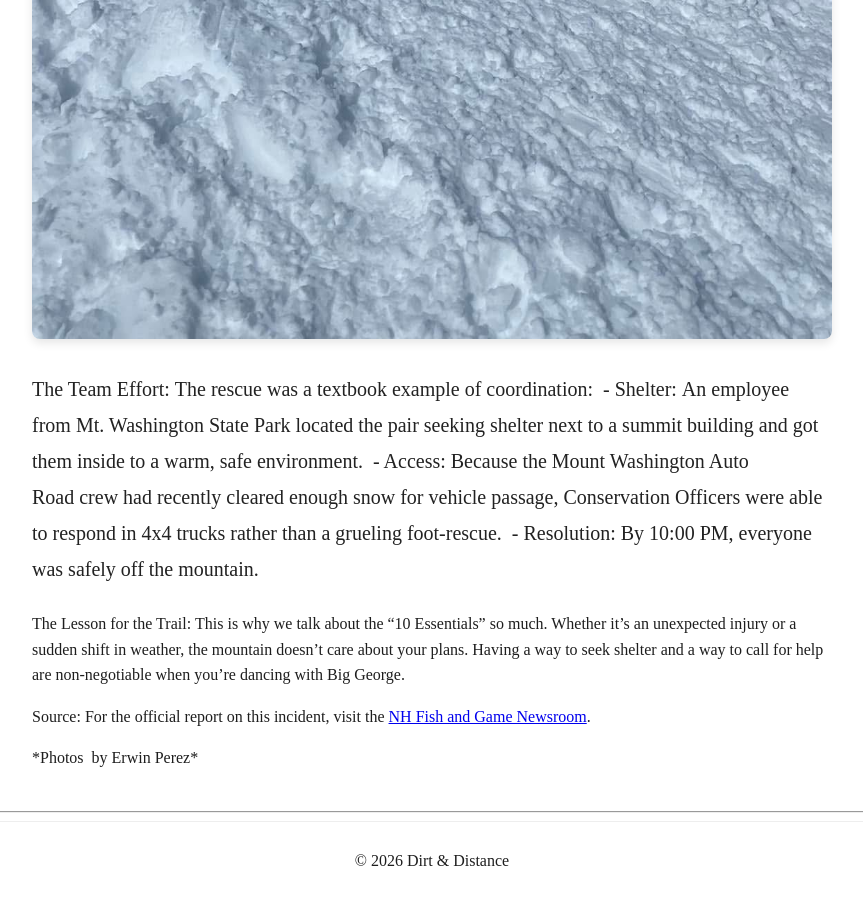
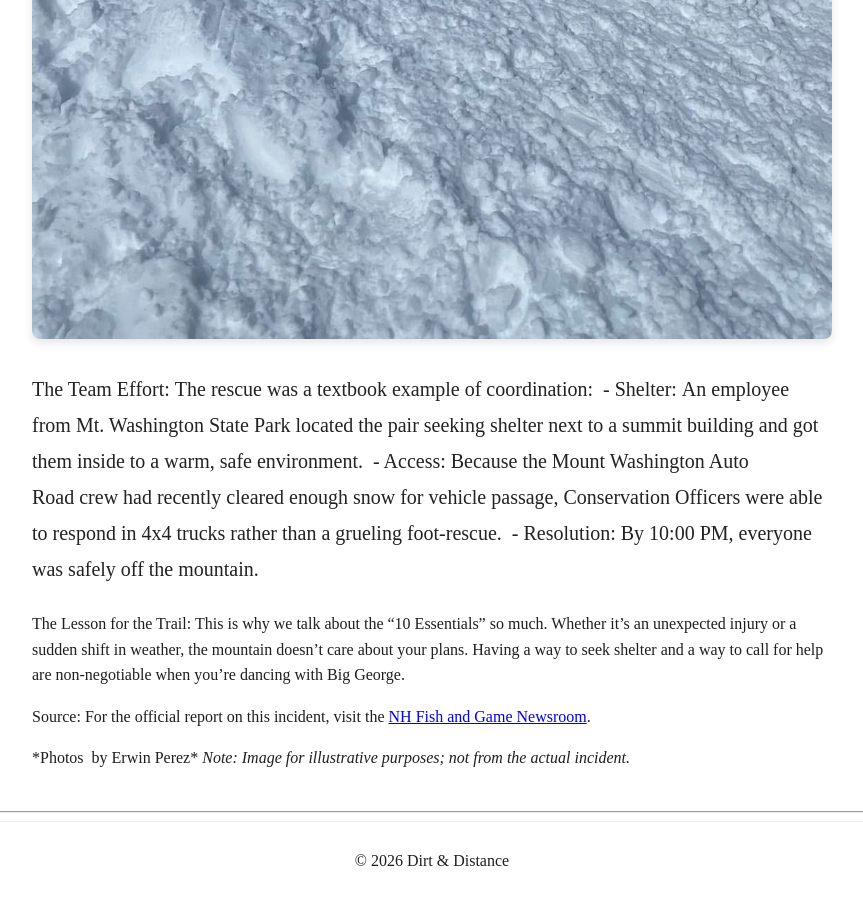
Before and after one commit to jonielrocio/jonielrocio.github.io, a Jekyll site: the page built from _posts/2026-04-20-a-weekend-rescue-on-big-george.md, in a window 1280 px wide and 900 px high, scrolled down 2259 px. Shown: the whole window, without its empty margins (208-1071 px from the left). Built offline with Jekyll 4.4.1, drawn with Linux system fonts in a browser that asks for light colours.

Commit message:
Update 2026-04-20-a-weekend-rescue-on-big-george.md

```diff
--- a/_posts/2026-04-20-a-weekend-rescue-on-big-george.md
+++ b/_posts/2026-04-20-a-weekend-rescue-on-big-george.md
@@ -25,3 +25,4 @@ The Lesson for the Trail: This is why we talk about the "10 Essentials" so much
 Source: For the official report on this incident, visit the [NH Fish and Game Newsroom](https://www.google.com/search?q=https://nhfishgame.com/2026/04/20/two-hikers-rescued-from-mt-washington/).
 
 \*Photos  by Erwin Perez\*
+*Note: Image for illustrative purposes; not from the actual incident.*
```
